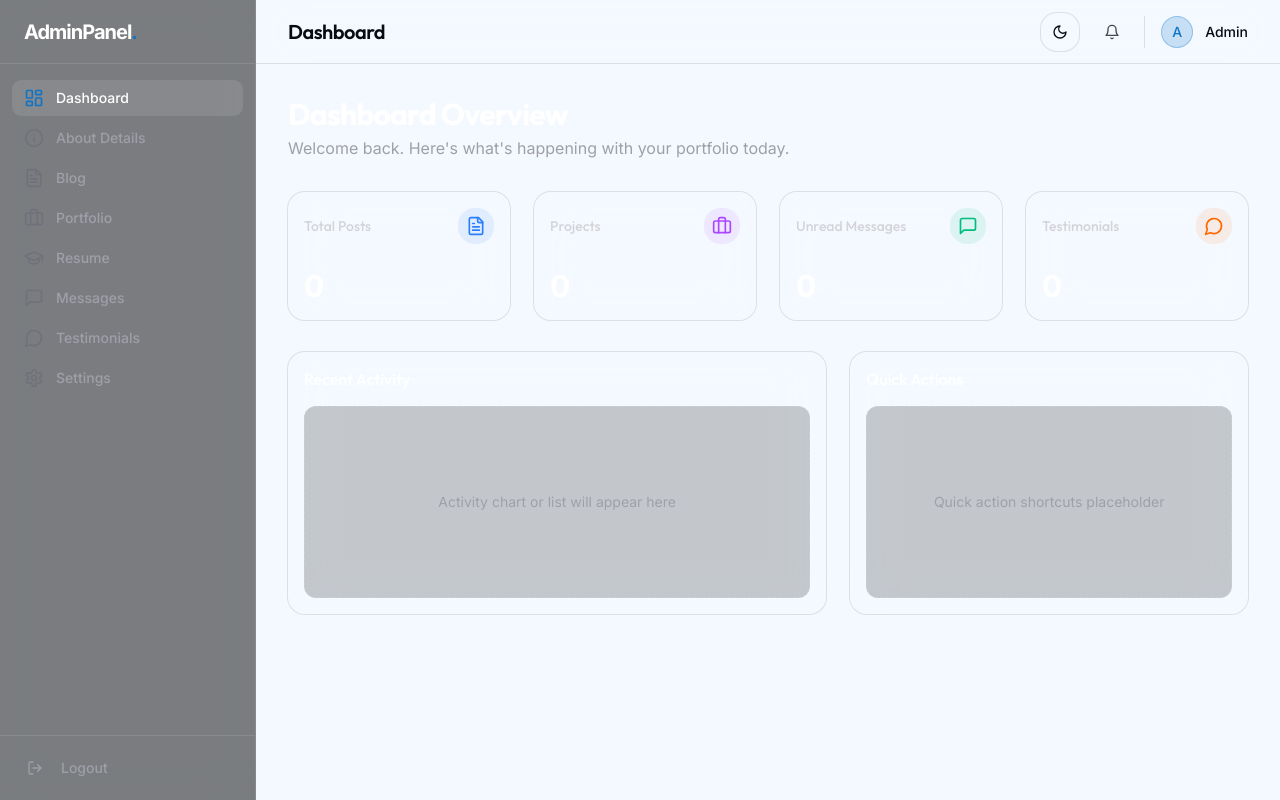
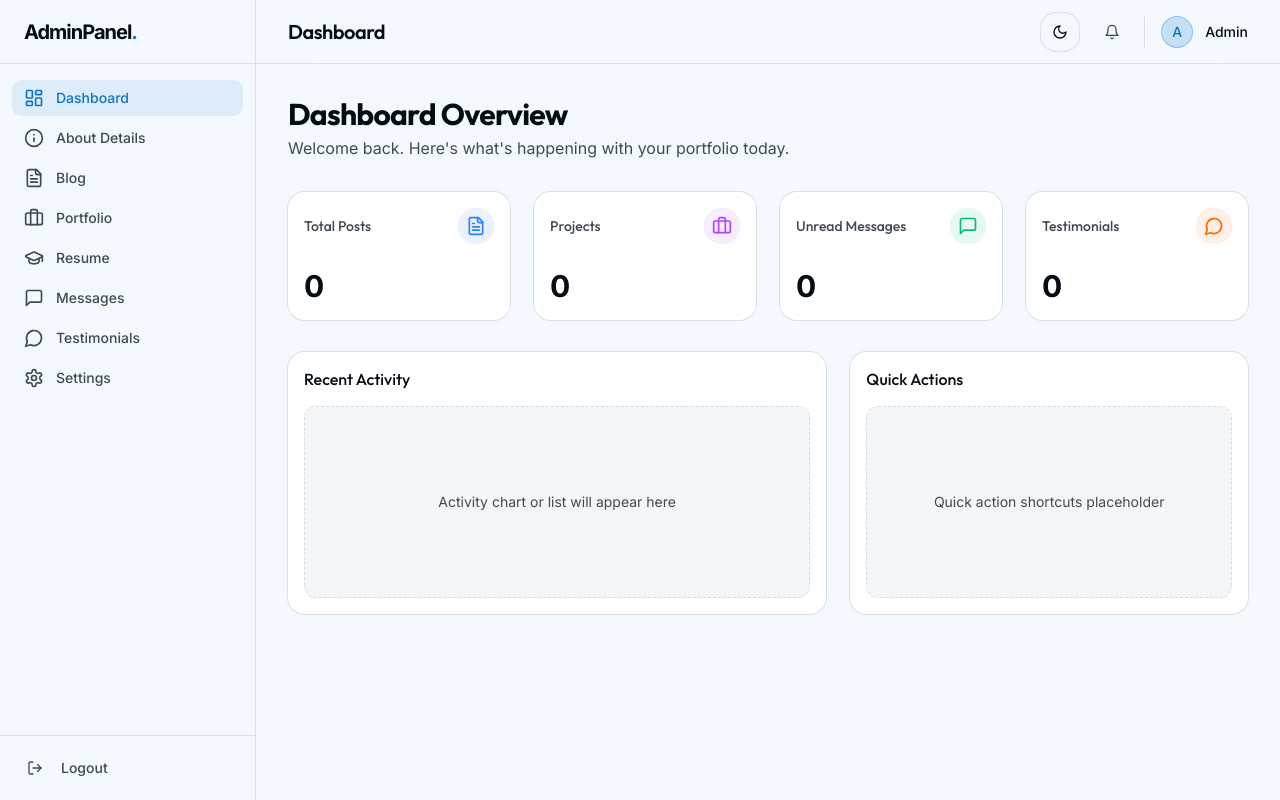
Before and after one commit to tymoments29-ai/Personal-Profile, a Next.js app: page /admin/dashboard in a window 1280 px wide. Built offline with nearby package versions, Linux system fonts and the light colour scheme; no server answers.

Commit message:
style: fix admin sidebar and dashboard colors for light mode

```diff
--- a/src/app/admin/(authenticated)/dashboard/page.tsx
+++ b/src/app/admin/(authenticated)/dashboard/page.tsx
@@ -28,23 +28,23 @@ export default async function DashboardPage() {
   return (
     <div className="space-y-8">
       <div>
-        <h2 className="text-3xl font-bold tracking-tight text-white">Dashboard Overview</h2>
-        <p className="text-zinc-400 mt-1">Welcome back. Here's what's happening with your portfolio today.</p>
+        <h2 className="text-3xl font-bold tracking-tight text-foreground">Dashboard Overview</h2>
+        <p className="text-muted-foreground mt-1">Welcome back. Here's what's happening with your portfolio today.</p>
       </div>
 
       <div className="grid gap-6 sm:grid-cols-2 lg:grid-cols-4">
         {stats.map((stat, i) => {
           const Icon = stat.icon;
           return (
-            <Card key={i} className="bg-white/5 border-white/10 backdrop-blur-xl transition-all duration-300 hover:-translate-y-1 hover:shadow-xl hover:shadow-primary/5">
+            <Card key={i} className="bg-card border-border backdrop-blur-xl transition-all duration-300 hover:-translate-y-1 hover:shadow-xl hover:shadow-primary/5">
               <CardHeader className="flex flex-row items-center justify-between pb-2">
-                <CardTitle className="text-sm font-medium text-zinc-300">{stat.title}</CardTitle>
+                <CardTitle className="text-sm font-medium text-muted-foreground">{stat.title}</CardTitle>
                 <div className={`p-2 rounded-xl ${stat.bg}`}>
                   <Icon className={`h-5 w-5 ${stat.color}`} />
                 </div>
               </CardHeader>
               <CardContent>
-                <div className="text-3xl font-bold text-white">{stat.value}</div>
+                <div className="text-3xl font-bold text-card-foreground">{stat.value}</div>
               </CardContent>
             </Card>
           );
@@ -52,22 +52,22 @@ export default async function DashboardPage() {
       </div>
 
       <div className="grid gap-6 md:grid-cols-2 lg:grid-cols-7">
-        <Card className="col-span-4 bg-white/5 border-white/10 backdrop-blur-xl">
+        <Card className="col-span-4 bg-card border-border backdrop-blur-xl">
           <CardHeader>
-            <CardTitle className="text-white">Recent Activity</CardTitle>
+            <CardTitle className="text-card-foreground">Recent Activity</CardTitle>
           </CardHeader>
           <CardContent>
-            <div className="text-zinc-400 text-sm flex items-center justify-center h-48 border border-dashed border-white/10 rounded-lg bg-black/20">
+            <div className="text-muted-foreground text-sm flex items-center justify-center h-48 border border-dashed border-border rounded-lg bg-muted/50">
               Activity chart or list will appear here
             </div>
           </CardContent>
         </Card>
-        <Card className="col-span-3 bg-white/5 border-white/10 backdrop-blur-xl">
+        <Card className="col-span-3 bg-card border-border backdrop-blur-xl">
           <CardHeader>
-            <CardTitle className="text-white">Quick Actions</CardTitle>
+            <CardTitle className="text-card-foreground">Quick Actions</CardTitle>
           </CardHeader>
           <CardContent className="space-y-4">
-             <div className="text-zinc-400 text-sm flex items-center justify-center h-48 border border-dashed border-white/10 rounded-lg bg-black/20">
+             <div className="text-muted-foreground text-sm flex items-center justify-center h-48 border border-dashed border-border rounded-lg bg-muted/50">
                 Quick action shortcuts placeholder
              </div>
           </CardContent>
--- a/src/components/admin/AdminSidebar.tsx
+++ b/src/components/admin/AdminSidebar.tsx
@@ -32,9 +32,9 @@ export function AdminSidebar() {
   const pathname = usePathname();
 
   return (
-    <div className="flex h-screen w-64 flex-col border-r border-white/10 bg-black/50 backdrop-blur-xl">
-      <div className="flex h-16 items-center px-6 border-b border-white/10">
-        <Link href="/admin/dashboard" className="text-xl font-bold tracking-tighter text-white">
+    <div className="flex h-screen w-64 flex-col border-r border-border bg-background/80 dark:bg-black/50 backdrop-blur-xl">
+      <div className="flex h-16 items-center px-6 border-b border-border">
+        <Link href="/admin/dashboard" className="text-xl font-bold tracking-tighter text-foreground">
           AdminPanel<span className="text-primary">.</span>
         </Link>
       </div>
@@ -50,14 +50,14 @@ export function AdminSidebar() {
               className={cn(
                 "group flex items-center rounded-md px-3 py-2 text-sm font-medium transition-all duration-200",
                 isActive
-                  ? "bg-white/10 text-white"
-                  : "text-zinc-400 hover:bg-white/5 hover:text-white"
+                  ? "bg-accent text-accent-foreground"
+                  : "text-muted-foreground hover:bg-accent/50 hover:text-accent-foreground"
               )}
             >
               <Icon
                 className={cn(
                   "mr-3 h-5 w-5 flex-shrink-0 transition-colors duration-200",
-                  isActive ? "text-primary" : "text-zinc-500 group-hover:text-zinc-300"
+                  isActive ? "text-primary" : "text-muted-foreground group-hover:text-accent-foreground"
                 )}
                 aria-hidden="true"
               />
@@ -67,10 +67,10 @@ export function AdminSidebar() {
         })}
       </nav>
 
-      <div className="p-4 border-t border-white/10">
+      <div className="p-4 border-t border-border">
         <Button
           variant="ghost"
-          className="w-full justify-start text-zinc-400 hover:text-white hover:bg-white/5"
+          className="w-full justify-start text-muted-foreground hover:text-foreground hover:bg-accent/50"
           onClick={() => signOut({ callbackUrl: "/admin/login" })}
         >
           <LogOut className="mr-3 h-5 w-5" />
```
